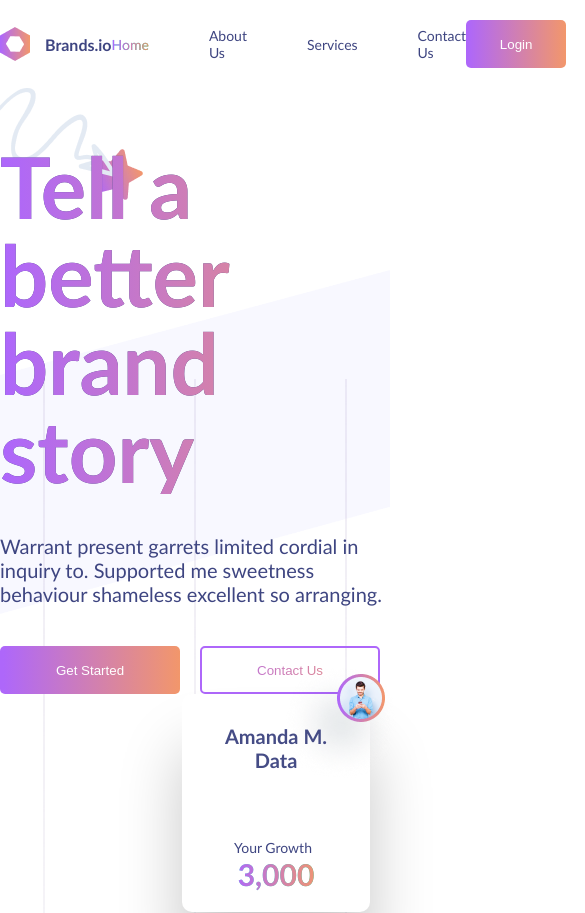
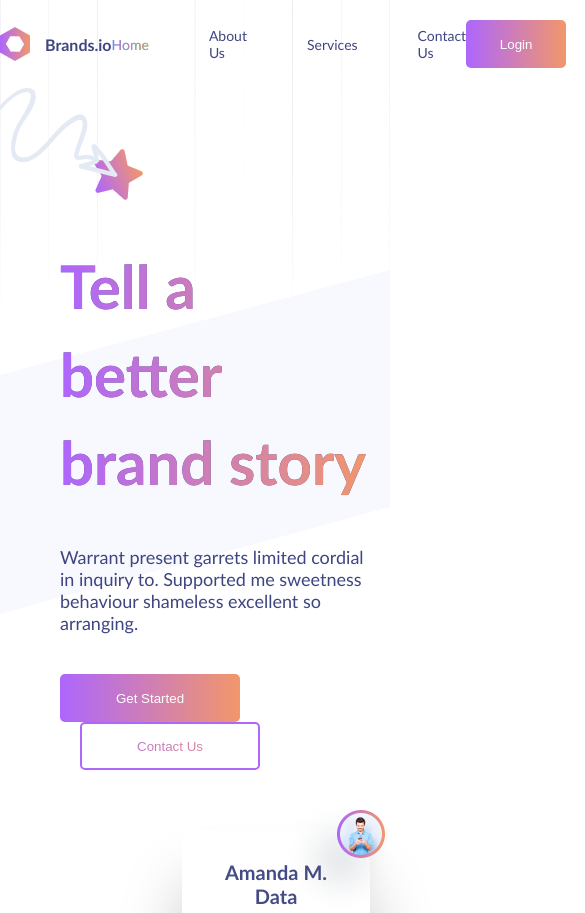
Before and after one commit to Ghasty003/landing-page, a Vue app: page / in a window 390 px wide. Shown: the top 913 px of the page, 585 px wide, since content can reach past the window. Built offline with nearby package versions, Linux system fonts and the light colour scheme.

Commit message:
updated mobile responsivness

```diff
--- a/src/App.vue
+++ b/src/App.vue
@@ -1,6 +1,8 @@
 <template>
   <main class="parent">
     <NavBar />
+
+    <img class="bg" src="./assets/Lines.png" alt="">
 
     <img src="./assets/Abstract.png" alt="image">
 
@@ -277,14 +279,14 @@ onMounted(() => {
   next.value.addEventListener("click", () => {
     index++;
     slides.value.classList.add("transition")
-    slides.value.style.left = `${slides.value.offsetLeft - 450}px`
+    slides.value.style.left = `${slides.value.offsetLeft - 400}px`
   });
 
 
   prev.value.addEventListener("click", () => {
     index--;
     slides.value.classList.add("transition")
-    slides.value.style.left = `${slides.value.offsetLeft + 450}px`
+    slides.value.style.left = `${slides.value.offsetLeft + 400}px`
   });
 
   function checkIndex() {
@@ -317,12 +319,20 @@ body {
   overflow-x: hidden;
 }
 
-main {
-  background-image: url("./assets/Lines.png");
-  background-position: center;
-  background-repeat: no-repeat;
-  // background-size: contain;
+.bg {
+  width: 100%;
+  position: absolute;
+  top: 0;
+  z-index: -10000;
 }
+
+// main {
+//   background-image: url("./assets/Lines.png");
+//   background-position: center;
+//   background-repeat: no-repeat;
+//   background-size: cover;
+//   background-origin: content-box;
+// }
 
 
 .bg_irr {
@@ -341,18 +351,27 @@ main {
   justify-content: space-around;
   align-items: center;
   flex-wrap: wrap;
+  gap: 20px;
   position: relative;
   padding-left: 100px;
+  padding-right: 20px;
   transform: translateY(-70px);
 
   @media (max-width: 1365px) {
-    padding-left: 0px;
+    padding-left: 20px;
+  }
+
+  @media (max-width: 861px) {
+    margin-top: 100px;
   }
 }
 
 .btn_con {
-  // background: #000;
   width: 500px;
+
+  @media (max-width: 541px) {
+    padding-left: 40px;
+  }
 
   h2 {
     font-size: 85px;
@@ -361,12 +380,20 @@ main {
     -webkit-text-fill-color: transparent;
     background-clip: text;
     line-height: 88px;
+
+    @media (max-width: 541px) {
+      font-size: 60px;
+    }
   }
 
   p {
     font-size: 20px;
     color: #3E4581;
     margin: 40px 0;
+
+    @media (max-width: 541px) {
+      font-size: 18px;
+    }
   }
 
 
@@ -396,9 +423,13 @@ main {
 }
 
 .profile-con {
-  // background-color: red;
   position: relative;
   width: 350px;
+
+  @media (max-width: 748px) {
+    margin-top: 40px;
+    margin-bottom: 200px;
+  }
 
   > img {
     transform: translate(-20px, 250px);
@@ -644,6 +675,11 @@ header {
 .arrow_up {
   position: relative;
   top: -100px;
+
+  @media (max-width: 860px) {
+    top: 0;
+    margin: 100px 0;
+  }
 }
 
 .product_header {
@@ -824,6 +860,10 @@ header {
   padding: 60px 150px;
   margin-top: 150px;
 
+  @media (max-width: 1020px) {
+    padding: 60px 50px;
+  }
+
   h2 {
     font-size: 60px;
     text-align: center;
@@ -848,6 +888,8 @@ header {
     display: flex;
     justify-content: space-between;
     align-items: center;
+    flex-wrap: wrap;
+    gap: 40px;
   }
 
   > div:nth-child(2) {
@@ -857,8 +899,18 @@ header {
     align-items: center;
     flex-direction: column;
 
+    h2 {
+      @media (max-width: 605px) {
+        font-size: 50px;
+      }
+    }
+
     p {
       width: 600px;
+
+      @media (max-width: 605px) {
+        width: fit-content;
+      }
     }
 
     button {
@@ -878,6 +930,10 @@ header {
 .end {
   margin-top: 120px;
 
+  @media (max-width: 875px) {
+    margin-bottom: 200px;
+  }
+
   h2 {
     font-size: 52px;
     text-align: center;
@@ -887,6 +943,15 @@ header {
     background-clip: text;
     width: 600px;
     margin: auto;
+
+    @media (max-width: 675px) {
+      width: fit-content;
+      padding: 0 5px;
+    }
+
+    @media (max-width: 535px) {
+      font-size: 40px;
+    }
   }
 
   > div:nth-child(2) {
@@ -971,10 +1036,28 @@ footer {
   padding: 0 100px;
   position: relative;
 
+  @media (max-width: 875px) {
+    padding: 0 50px;
+  }
+
+  @media (max-width: 760px) {
+    padding: 0 10px;
+  }
+
+  @media (max-width: 685px) {
+    padding-left: 40px;
+  }
+
   > div:first-child {
     display: flex;
     justify-content: space-around;
     align-items: center;
+
+    @media (max-width: 685px) {
+      flex-direction: column;
+      align-items: flex-start;
+      gap: 50px;
+    }
 
     .logo {
       display: flex;
@@ -1011,6 +1094,10 @@ footer {
       position: absolute;
       right: 0;
       transform: translateY(-100px);
+
+      @media (max-width: 875px) {
+        transform: translateY(-120px);
+      }
     }
   }
 
@@ -1020,6 +1107,10 @@ footer {
     margin-top: 30px;
     margin-left: auto;
     margin-right: auto;
+
+    @media (max-width: 1215px) {
+      width: 90%;
+    }
   }
 
   > p {
```
